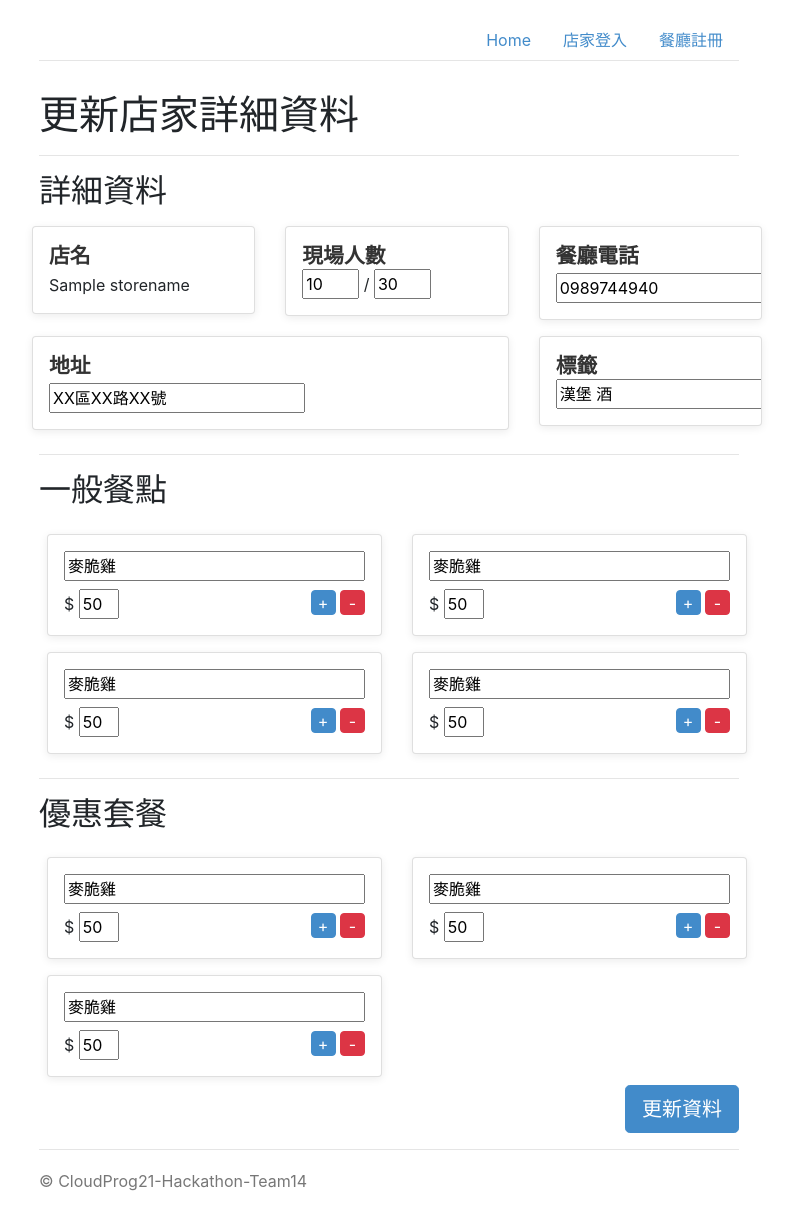
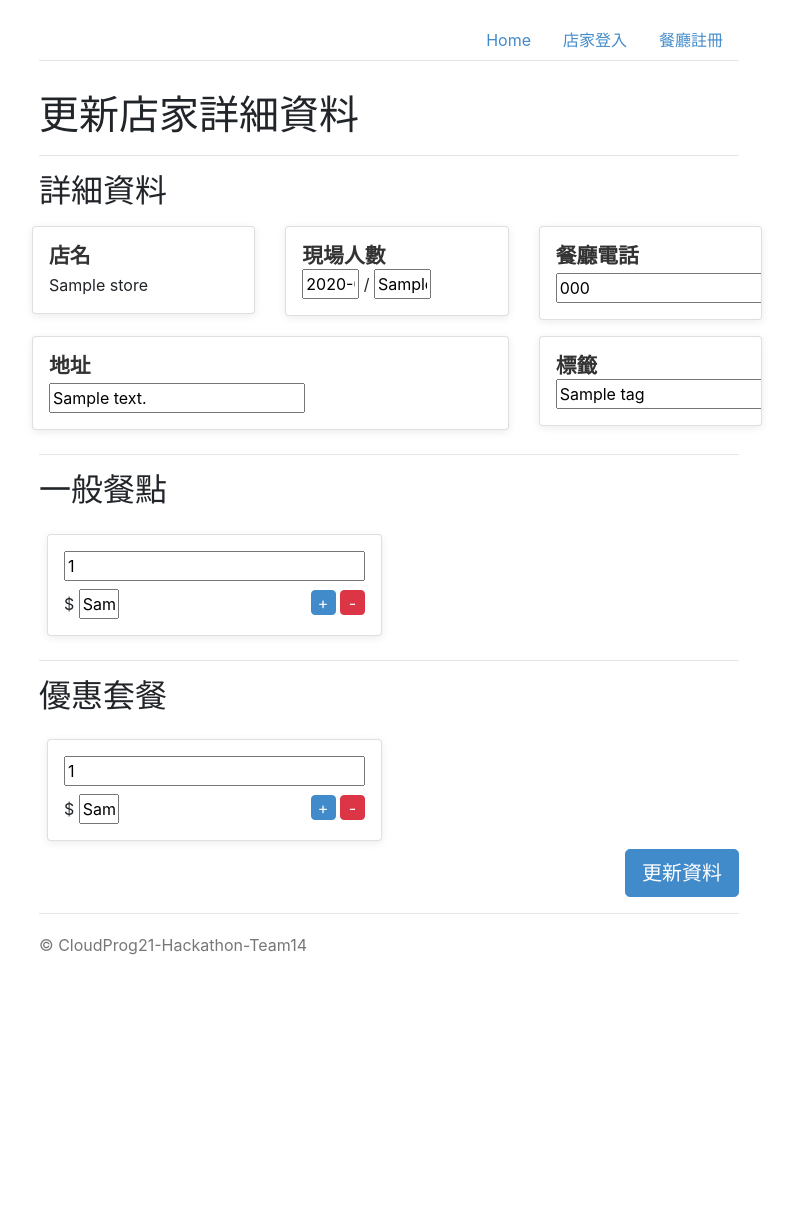
Before and after one commit to zing9264/CloudProg21-Hackathon-Team14, a Flask app: template CloudProg21-Hackathon-Team14/templates/update_storepage.html in a window 1280 px wide. Shown: the whole page, without its empty margins (251-1044 px from the left). After the commit the page ends 955 px from the top, so only its background shows below. Run offline with Flask 2, Linux system fonts and the light colour scheme; the template is opened without the code that fills it: most values are stand-ins (such as "Sample title", 1, 10 or a date in 2020); some libraries are stand-ins or nearby versions.

Commit message:
fix login update and add jinjs in update_storepage

```diff
--- a/CloudProg21-Hackathon-Team14/templates/login.html
+++ b/CloudProg21-Hackathon-Team14/templates/login.html
@@ -30,7 +30,8 @@
 </head>
 
 <body class="text-center">
-    <form class="form-signin" pb-autologin="true" autocomplete="off" role="form" action="/login" method="post">
+
+    <form class="form-signin" pb-autologin="true" autocomplete="off" role="form"  method="post">
         <h1 class="h3 mb-3 font-weight-normal">Please sign in</h1>
         <label for="inputEmail" class="sr-only">Email address</label>
         <input type="email" name="inputEmail" id="inputEmail" class="form-control" placeholder="Email address" required="" autofocus="" pb-role="username">
@@ -43,7 +44,6 @@
         </div>
         <button class="btn btn-lg btn-primary btn-block" type="submit" pb-role="submit">Sign in</button>
     </form>
-
 </body>
 
 </html>
--- a/CloudProg21-Hackathon-Team14/templates/update_storepage.html
+++ b/CloudProg21-Hackathon-Team14/templates/update_storepage.html
@@ -78,7 +78,7 @@
                             <span>店名</span>
                         </div>
                         <div class="price-line ">
-                            <span>{{storename}}</span>
+                            <span>{{info.store}}</span>
                         </div>
                     </div>
                 </div>
@@ -90,9 +90,9 @@
                             <span>現場人數</span>
                         </div>
                         <div class=" ">
-                            <input style="width: 30%;" value="10" />
+                            <input style="width: 30%;" value="{{info.person_now}}" />
                             <span>/</span>
-                            <input style="width: 30%;" value="30" />
+                            <input style="width: 30%;" value="{{info.person_max}}" />
                         </div>
                     </div>
                 </div>
@@ -104,7 +104,7 @@
                             <span>餐廳電話</span>
                         </div>
                         <div class="price-line ">
-                            <input value="0989744940" />
+                            <input value="{{contact.phone}}" />
                         </div>
                     </div>
                 </div>
@@ -117,7 +117,7 @@
                             <span>地址</span>
                         </div>
                         <div class="price-line ">
-                            <input value="XX區XX路XX號" />
+                            <input value="{{contact.address}}" />
                         </div>
                     </div>
                 </div>
@@ -129,7 +129,7 @@
                             <span>標籤</span>
                         </div>
                         <div>
-                            <input type="text" value="漢堡 酒">
+                            <input type="text" {% for tag in info.tag %} value="{{tag}}" {% endfor %}>
                         </div>
                     </div>
                 </div>
@@ -148,18 +148,19 @@
 
     <div id="normal-menu-list ">
         <div class="row ">
+            {% for meal in normal %}
             <div class="col-sm-6 ">
                 <div class="card menu-card ">
                     <div class="item-root ">
                         <div class="row " style=" margin-bottom: 0.5rem; ">
                             <div class=" col-sm-12">
-                                <input style="width: 100%;" value="麥脆雞">
+                                <input style="width: 100%;" value="{{ meal[0] }}">
                             </div>
                         </div>
                         <div class="row">
                             <div class=" col-sm-6">
                                 <span>$</span>
-                                <input style="width: 30%;" value="50">
+                                <input style="width: 30%;" value="{{ meal[1] }}">
                             </div>
                             <div class=" col-sm-6 text-right">
                                 <button style="width: 25px; height: 25px; padding: 0; " type="button" class="btn btn-primary">+</button>
@@ -169,69 +170,7 @@
                     </div>
                 </div>
             </div>
-            <div class="col-sm-6 ">
-                <div class="card menu-card ">
-                    <div class="item-root ">
-                        <div class="row " style=" margin-bottom: 0.5rem; ">
-                            <div class=" col-sm-12">
-                                <input style="width: 100%;" value="麥脆雞">
-                            </div>
-                        </div>
-                        <div class="row">
-                            <div class=" col-sm-6">
-                                <span>$</span>
-                                <input style="width: 30%;" value="50">
-                            </div>
-                            <div class=" col-sm-6 text-right">
-                                <button style="width: 25px; height: 25px; padding: 0; " type="button" class="btn btn-primary">+</button>
-                                <button style="width: 25px; height: 25px; padding: 0; " type="button" class="btn btn-danger">-</button>
-                            </div>
-                        </div>
-                    </div>
-                </div>
-            </div>
-            <div class="col-sm-6 ">
-                <div class="card menu-card ">
-                    <div class="item-root ">
-                        <div class="row " style=" margin-bottom: 0.5rem; ">
-                            <div class=" col-sm-12">
-                                <input style="width: 100%;" value="麥脆雞">
-                            </div>
-                        </div>
-                        <div class="row">
-                            <div class=" col-sm-6">
-                                <span>$</span>
-                                <input style="width: 30%;" value="50">
-                            </div>
-                            <div class=" col-sm-6 text-right">
-                                <button style="width: 25px; height: 25px; padding: 0; " type="button" class="btn btn-primary">+</button>
-                                <button style="width: 25px; height: 25px; padding: 0; " type="button" class="btn btn-danger">-</button>
-                            </div>
-                        </div>
-                    </div>
-                </div>
-            </div>
-            <div class="col-sm-6 ">
-                <div class="card menu-card ">
-                    <div class="item-root ">
-                        <div class="row " style=" margin-bottom: 0.5rem; ">
-                            <div class=" col-sm-12">
-                                <input style="width: 100%;" value="麥脆雞">
-                            </div>
-                        </div>
-                        <div class="row">
-                            <div class=" col-sm-6">
-                                <span>$</span>
-                                <input style="width: 30%;" value="50">
-                            </div>
-                            <div class=" col-sm-6 text-right">
-                                <button style="width: 25px; height: 25px; padding: 0; " type="button" class="btn btn-primary">+</button>
-                                <button style="width: 25px; height: 25px; padding: 0; " type="button" class="btn btn-danger">-</button>
-                            </div>
-                        </div>
-                    </div>
-                </div>
-            </div>
+            {% endfor %}
         </div>
     </div>
 
@@ -245,18 +184,19 @@
 
     <div id="discount-menu-list ">
         <div class="row ">
+            {% for meal in discount %}
             <div class="col-sm-6 ">
                 <div class="card menu-card ">
                     <div class="item-root ">
                         <div class="row " style=" margin-bottom: 0.5rem; ">
                             <div class=" col-sm-12">
-                                <input style="width: 100%;" value="麥脆雞">
+                                <input style="width: 100%;" value="{{ meal[0] }}">
                             </div>
                         </div>
                         <div class="row">
                             <div class=" col-sm-6">
                                 <span>$</span>
-                                <input style="width: 30%;" value="50">
+                                <input style="width: 30%;" value="{{ meal[1] }}">
                             </div>
                             <div class=" col-sm-6 text-right">
                                 <button style="width: 25px; height: 25px; padding: 0; " type="button" class="btn btn-primary">+</button>
@@ -266,48 +206,7 @@
                     </div>
                 </div>
             </div>
-            <div class="col-sm-6 ">
-                <div class="card menu-card ">
-                    <div class="item-root ">
-                        <div class="row " style=" margin-bottom: 0.5rem; ">
-                            <div class=" col-sm-12">
-                                <input style="width: 100%;" value="麥脆雞">
-                            </div>
-                        </div>
-                        <div class="row">
-                            <div class=" col-sm-6">
-                                <span>$</span>
-                                <input style="width: 30%;" value="50">
-                            </div>
-                            <div class=" col-sm-6 text-right">
-                                <button style="width: 25px; height: 25px; padding: 0; " type="button" class="btn btn-primary">+</button>
-                                <button style="width: 25px; height: 25px; padding: 0; " type="button" class="btn btn-danger">-</button>
-                            </div>
-                        </div>
-                    </div>
-                </div>
-            </div>
-            <div class="col-sm-6 ">
-                <div class="card menu-card ">
-                    <div class="item-root ">
-                        <div class="row " style=" margin-bottom: 0.5rem; ">
-                            <div class=" col-sm-12">
-                                <input style="width: 100%;" value="麥脆雞">
-                            </div>
-                        </div>
-                        <div class="row">
-                            <div class=" col-sm-6">
-                                <span>$</span>
-                                <input style="width: 30%;" value="50">
-                            </div>
-                            <div class=" col-sm-6 text-right">
-                                <button style="width: 25px; height: 25px; padding: 0; " type="button" class="btn btn-primary">+</button>
-                                <button style="width: 25px; height: 25px; padding: 0; " type="button" class="btn btn-danger">-</button>
-                            </div>
-                        </div>
-                    </div>
-                </div>
-            </div>
+            {% endfor %}
         </div>
     </div>
 
```
Also changed, not shown: CloudProg21-Hackathon-Team14/templates/storepage.html (+7 -1 lines).
